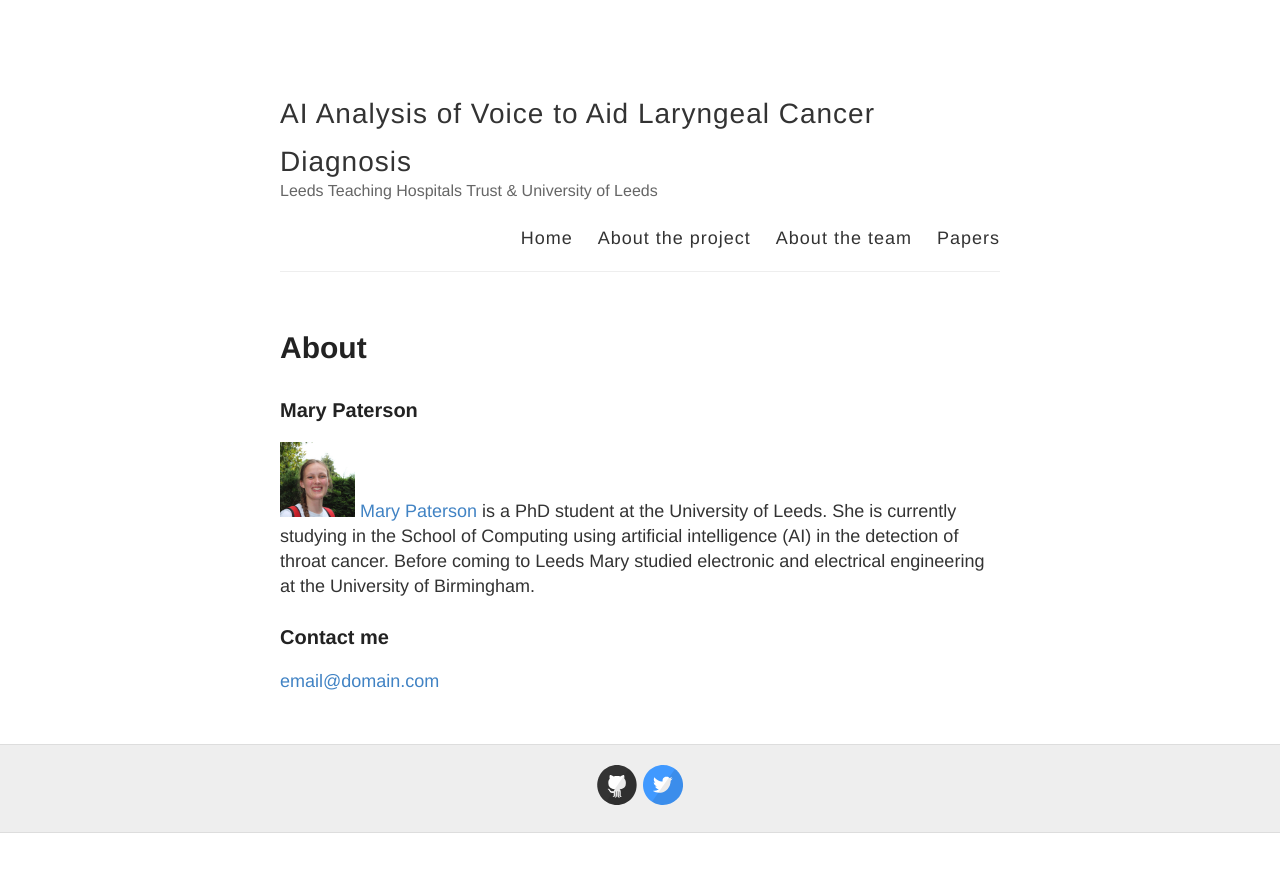
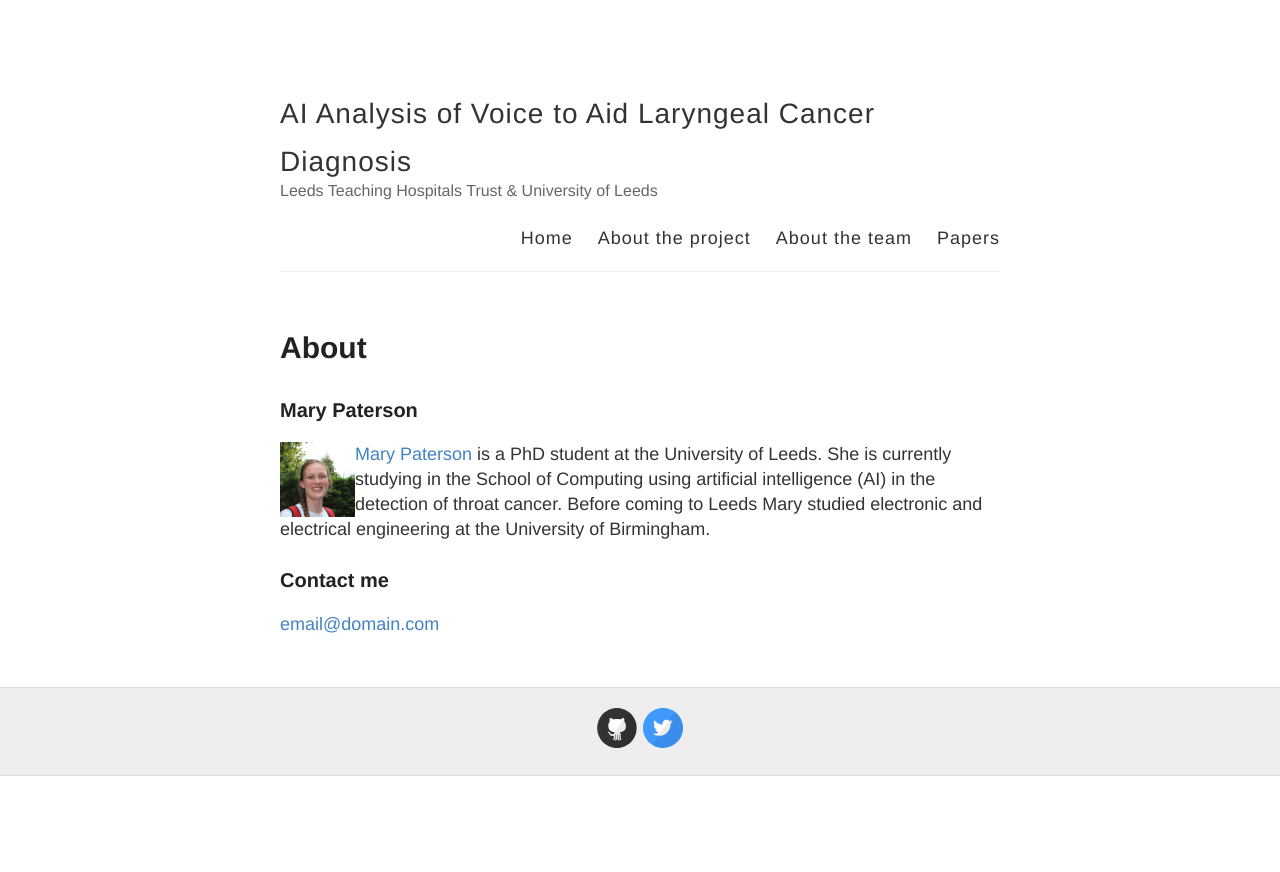
Before and after one commit to mary-paterson/mary-paterson.github.io, a Jekyll site: the page built from about.md, in a window 1280 px wide. Shown: the top 872 px of the page. Built offline with Jekyll 4.4.1, drawn with Linux system fonts in a browser that asks for light colours.

Commit message:
Update about.md

```diff
--- a/about.md
+++ b/about.md
@@ -6,7 +6,7 @@
 
 ### Mary Paterson
 
-![_config.yml]({{ site.baseurl }}/images/Profile.jpg){:height="75px" width="75px"}  [Mary Paterson](https://eps.leeds.ac.uk/computing/pgr/8564/mary-paterson) is a PhD student at the University of Leeds. She is currently studying in the School of Computing using artificial intelligence (AI) in the detection of throat cancer. Before coming to Leeds Mary studied electronic and electrical engineering at the University of Birmingham.
+<img align="left" width="75" height="75" src="https://github.com/mary-paterson/mary-paterson.github.io/blob/main/images/Profile.jpg">  [Mary Paterson](https://eps.leeds.ac.uk/computing/pgr/8564/mary-paterson) is a PhD student at the University of Leeds. She is currently studying in the School of Computing using artificial intelligence (AI) in the detection of throat cancer. Before coming to Leeds Mary studied electronic and electrical engineering at the University of Birmingham.
 
 ### Contact me
 
```
